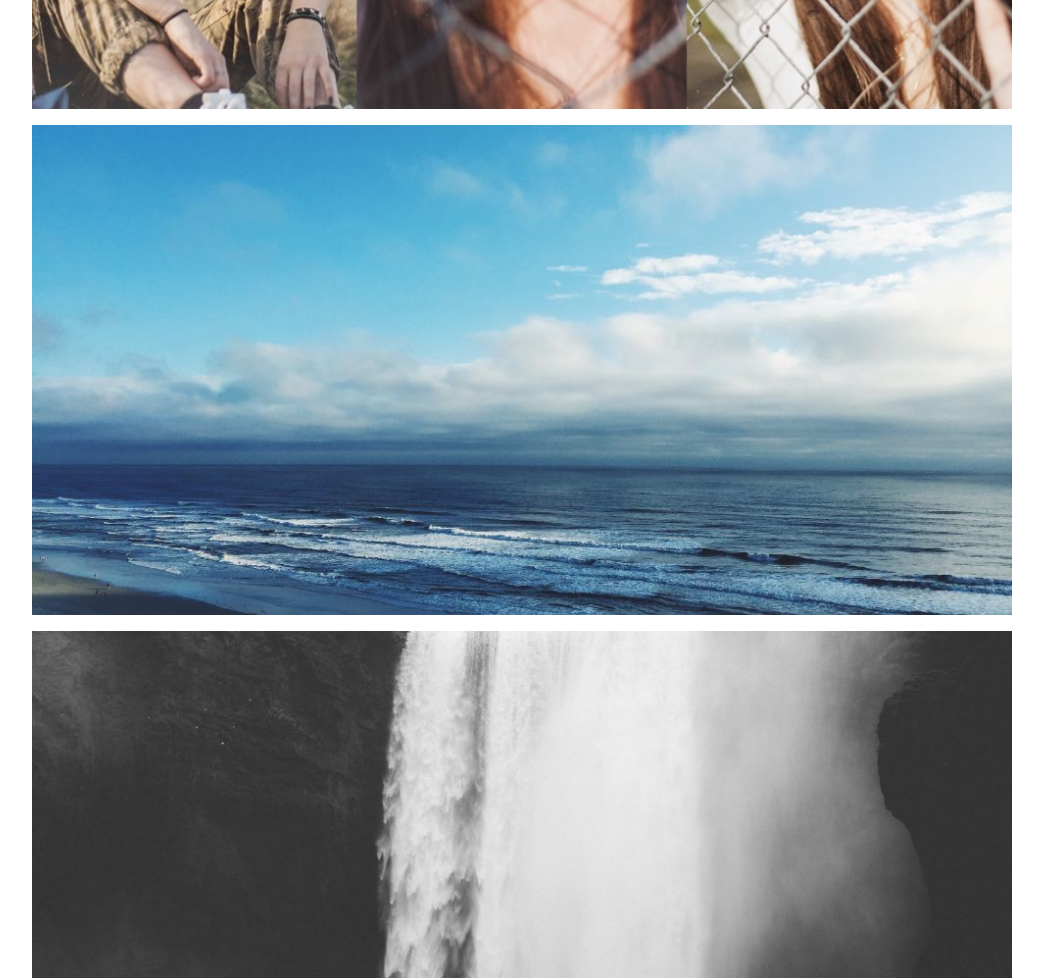
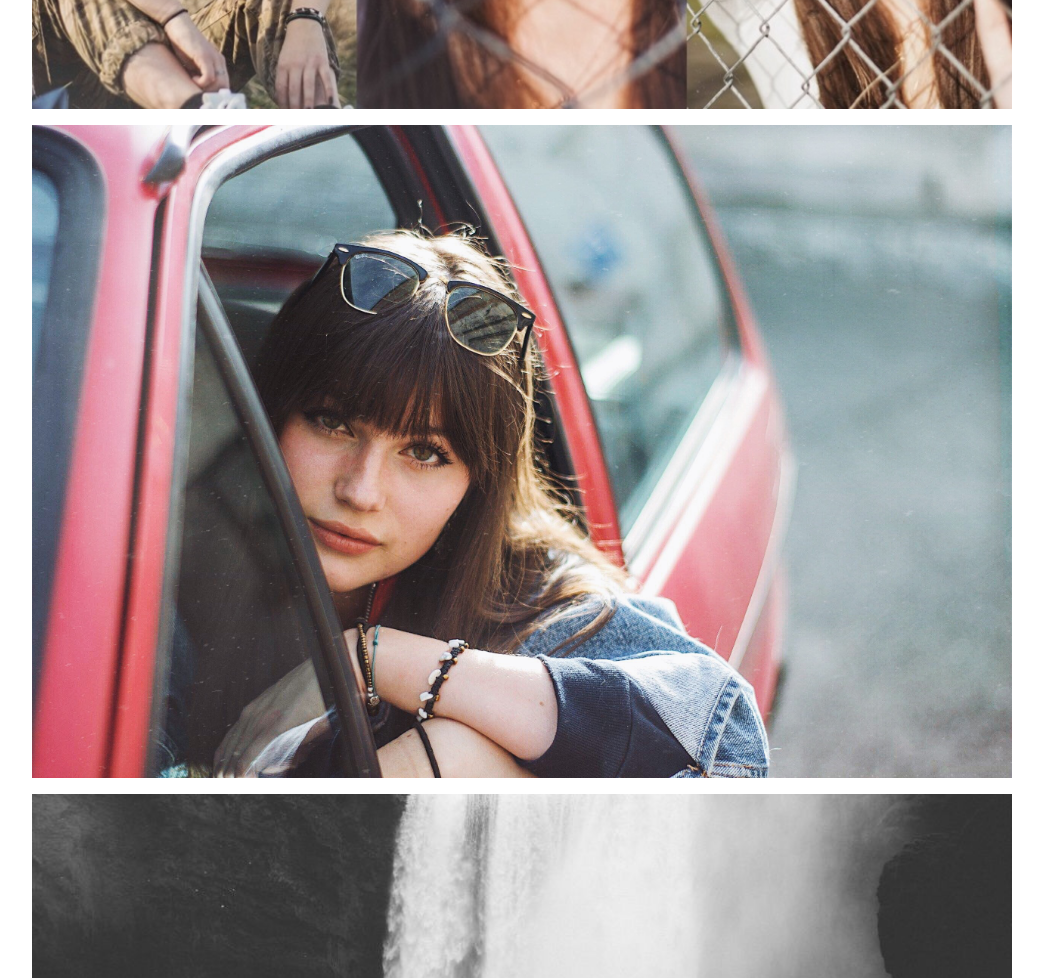
Before and after one commit to LarissaKaiser/sommer-20, a plain HTML site: page index.html in a window 1280 px wide. Shown: the part 960-1938 px from the top of the page, without its empty margins (118-1161 px from the left). Drawn offline with Linux system fonts and the light colour scheme.

Commit message:
lucy
lucy

```diff
--- a/index.html
+++ b/index.html
@@ -24,7 +24,7 @@
 <div class="content padding-gross abstand-oben" id="portfolio">
 
   <img src="images/LUCY1.jpg" alt="Lucy" class="bilder" width="1000" height="500">
-  <img src="images/ocean2.jpg" alt="Ocean II" class="bilder abstand-oben" width="1000" height="500">
+  <img src="images/LUCY2.jpg" alt="LUCY2" class="bilder abstand-oben" width="1000" height="500">
   <img src="images/falls2.jpg" alt="Falls" class="bilder abstand-oben" width="1000" height="500">
   <img src="images/mountainskies.jpg" alt="Skies" class="bilder abstand-oben" width="1000" height="500">
   <img src="images/mountains2.jpg" alt="Mountains" class="bilder abstand-oben" width="1000" height="500">
```
Also changed, not shown: images/LUCY2.jpg (added), 1 other file.
